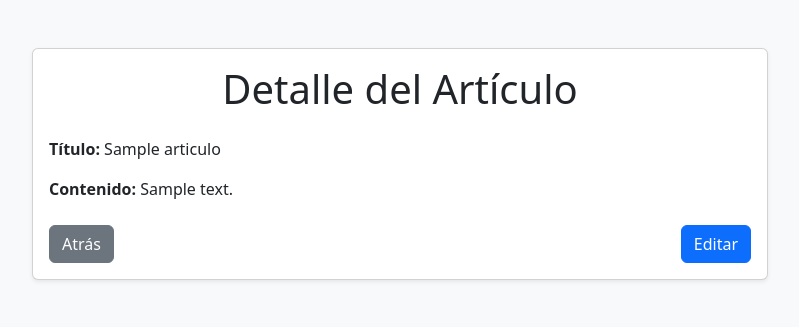
After one commit to Maurr06/practica2blog, a Django app: page /otros/detail/1 in a window 1280 px wide. The commit adds this page. Shown: the top 327 px of the page, without its empty margins (240-1039 px from the left). Run offline with Django 5.2, Linux system fonts and the light colour scheme; tables that the repository leaves empty hold one stand-in row (values such as "Sample post").

Commit message:
Implementados edit y create, mejoras interfaz

```diff
--- a/blog/forms.py
+++ b/blog/forms.py
@@ -1,5 +1,5 @@
 from django import forms
 
-class ArticleForm(forms.Form):
+class ArticuloForm(forms.Form):
     titulo = forms.CharField(label='Título', max_length=255)
     contenido = forms.CharField(label='Contenido', widget=forms.Textarea())
--- /dev/null
+++ b/blog/templates/blog/detail.html
@@ -0,0 +1,35 @@
+<!DOCTYPE html>
+<html lang="ja">
+    <head>
+        <meta charset="utf-8" />
+        <meta name="viewport" content="width=device-width, initial-scale=1.0" />
+        <title>Blog App</title>
+        <!-- Bootstrap CSS -->
+        <link href="https://cdn.jsdelivr.net/npm/bootstrap@5.3.0-alpha3/dist/css/bootstrap.min.css" rel="stylesheet" />
+    </head>
+    <body class="bg-light">
+        <div class="container py-5">
+            <div class="row justify-content-center">
+                <div class="col-md-8">
+                    <div class="card shadow-sm">
+                        <div class="card-body">
+                            <h1 class="card-title text-center mb-4">Detalle del Artículo</h1>
+                            <p class="mb-3">
+                                <strong>Título:</strong> {{ articulo.titulo }}
+                            </p>
+                            <p class="mb-4">
+                                <strong>Contenido:</strong> {{ articulo.contenido }}
+                            </p>
+                            <div class="d-flex justify-content-between">
+                                <a href="{% url 'index' %}" class="btn btn-secondary">Atrás</a>
+                                <a href="{% url 'edit' articulo.id %}" class="btn btn-primary">Editar</a>
+                            </div>
+                        </div>
+                    </div>
+                </div>
+            </div>
+        </div>
+        <!-- Bootstrap JS and dependencies -->
+        <script src="https://cdn.jsdelivr.net/npm/bootstrap@5.3.0-alpha3/dist/js/bootstrap.bundle.min.js"></script>
+    </body>
+</html>
--- a/blog/urls.py
+++ b/blog/urls.py
@@ -6,6 +6,8 @@ urlpatterns = [
     path('auxiliar2/', views.Auxiliar2),
     path('', views.index, name='index'),
     path('create/', views.create, name='create'),
+    path('detail/<int:articulo_id>', views.detail, name='detail'),  # Ruta para la vista de detalles con un parámetro dinámico 'articulo_id'
+    path('edit/<int:article_id>/', views.edit, name='edit'),  # Agregado el '/' al final
 ]
 
 from django.urls import path
--- a/blog/views.py
+++ b/blog/views.py
@@ -3,7 +3,7 @@ from django.shortcuts import render
 from .models import Articulo
 
 from django.shortcuts import render, redirect
-from .forms import ArticleForm
+from .forms import ArticuloForm
 
 
 # Create your views here.
@@ -25,16 +25,48 @@ def index(request):
 
 def create(request):
     if request.method == 'POST':
-        form = ArticleForm(request.POST)
+        form = ArticuloForm(request.POST)
         if form.is_valid():
-            article = Articulo(titulo=form.cleaned_data['titulo'], contenido=form.cleaned_data['contenido'])
-            article.save()
+            articulo = Articulo(titulo=form.cleaned_data['titulo'], contenido=form.cleaned_data['contenido'])
+            articulo.save()
             return redirect('index')
     else:
-        form = ArticleForm()
+        form = ArticuloForm()
 
     return render(request, 'blog/create.html', {'form': form})
     #     request.method == 'POST': Verifica si el formulario fue enviado.
     # form.is_valid(): Comprueba que los datos del formulario sean correctos.
-    # article.save(): Guarda los datos en la base de datos.
+    # articulo.save(): Guarda los datos en la base de datos.
     # redirect('index'): Redirige al usuario a la página principal después de guardar.
+
+
+def detail(request, articulo_id):  # --- 1
+    articulo = Articulo.objects.get(id=articulo_id)  # --- 2
+    params = {
+        'articulo': articulo,  # Pasamos el artículo al contexto para la plantilla
+    }
+    return render(request, 'blog/detail.html', params)  # Renderizamos la plantilla 'detail.html'
+
+def edit(request, article_id):
+    # Obtener el artículo por su id
+    articulo = Articulo.objects.get(id=article_id)
+
+    # Verificar si el método de la solicitud es POST (cuando se envían datos)
+    if request.method == 'POST':
+        # Actualizar los campos del artículo con los datos enviados en el formulario
+        articulo.titulo = request.POST['titulo']
+        articulo.contenido = request.POST['contenido']
+        articulo.save()  # Guardar los cambios
+        return redirect('detail', article_id)  # Redirigir a la vista de detalle del artículo editado
+
+    else:
+        # Si no es POST, se muestra el formulario con los datos actuales del artículo
+        form = ArticuloForm(initial={
+            'titulo': articulo.titulo,
+            'contenido': articulo.contenido,
+        })
+        params = {
+            'articulo': articulo,  # Pasar el artículo a la plantilla
+            'form': form,  # Pasar el formulario con los datos iniciales
+        }
+        return render(request, 'blog/edit.html', params)  # Renderizar la plantilla para editar
```
Also changed, not shown: blog/templates/blog/create.html (+21 -9 lines), blog/templates/blog/edit.html (added, +17 -0 lines), blog/templates/blog/index.html (+22 -8 lines).
